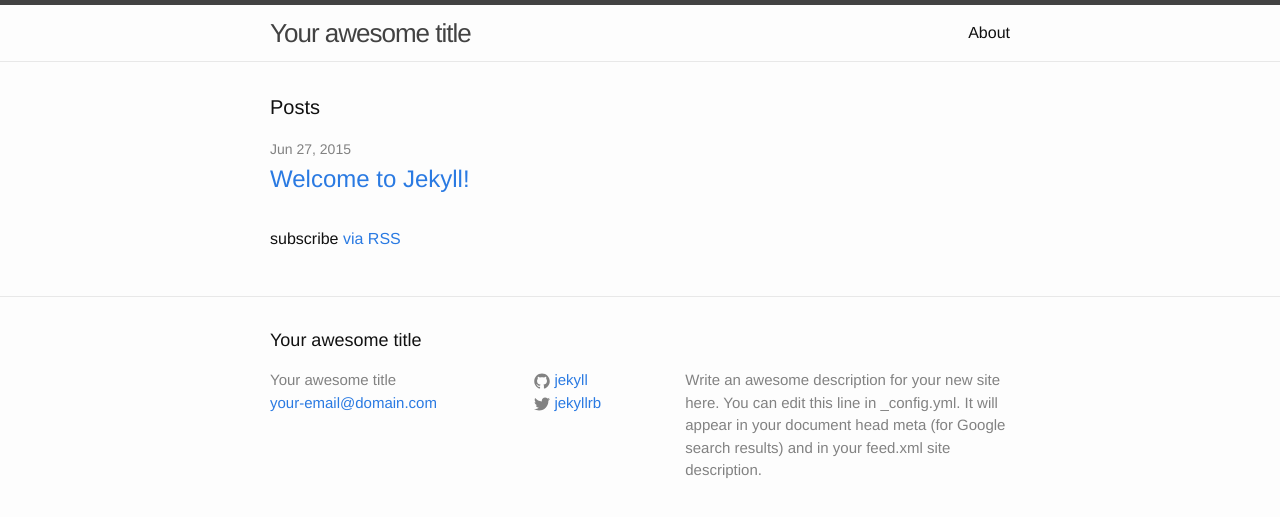
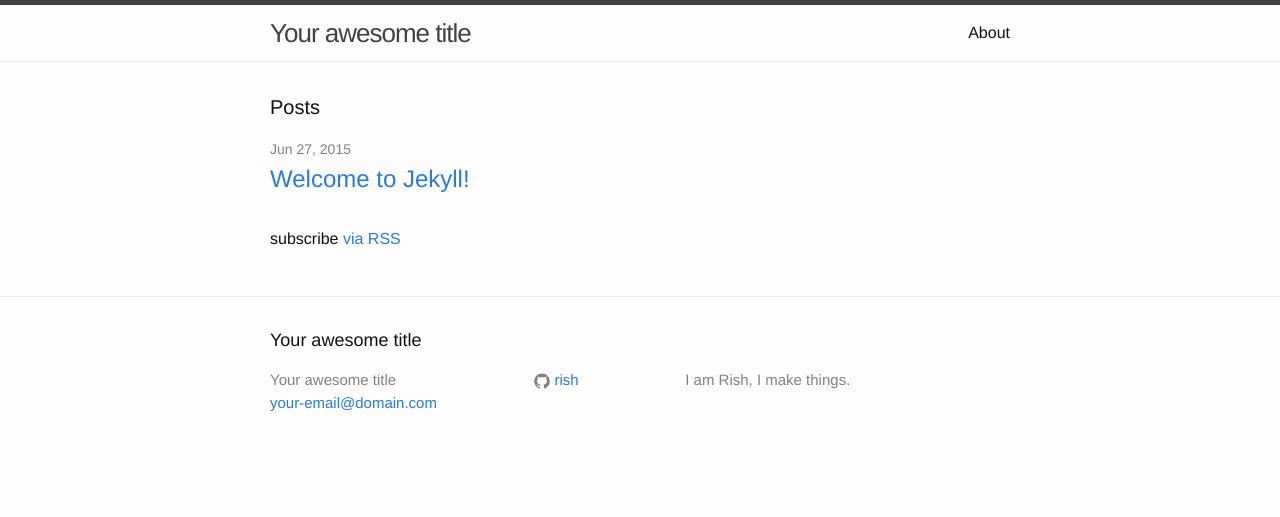
Before and after one commit to rish/rish.github.io, a Jekyll site: the page built from index.html, in a window 1280 px wide. Shown: the top 517 px of the page. Built offline with Jekyll 4.4.1, drawn with Linux system fonts in a browser that asks for light colours.

Commit message:
Update config

```diff
--- a/_config.yml
+++ b/_config.yml
@@ -2,13 +2,10 @@
 title: Your awesome title
 email: your-email@domain.com
 description: > # this means to ignore newlines until "baseurl:"
-  Write an awesome description for your new site here. You can edit this
-  line in _config.yml. It will appear in your document head meta (for
-  Google search results) and in your feed.xml site description.
+  I am Rish, I make things.
 baseurl: "" # the subpath of your site, e.g. /blog/
-url: "http://yourdomain.com" # the base hostname & protocol for your site
-twitter_username: jekyllrb
-github_username:  jekyll
+url: "http://rish.io" # the base hostname & protocol for your site
+github_username: rish
 
 # Build settings
 markdown: kramdown
```
